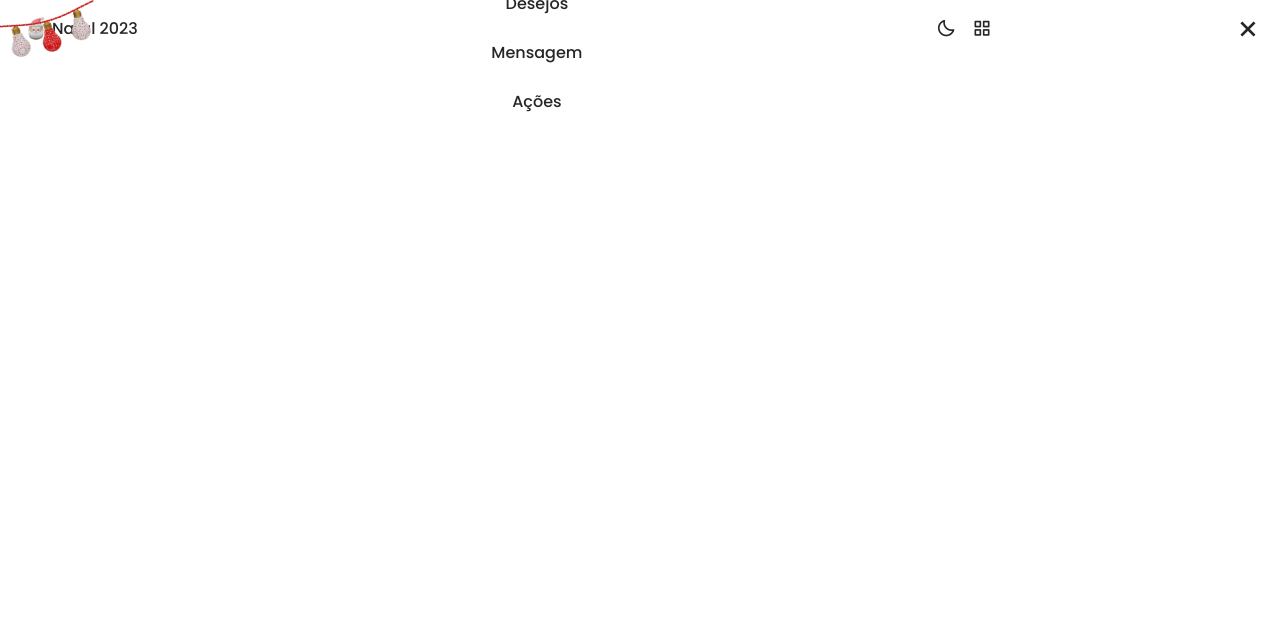
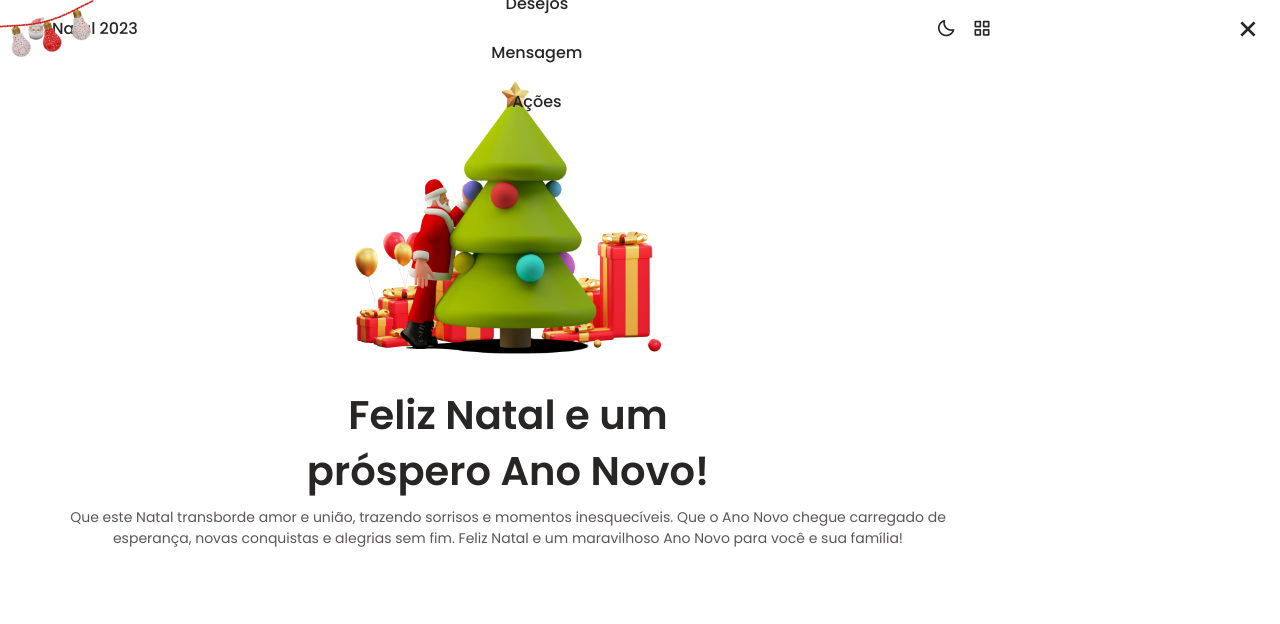
Before and after one commit to ArturColen/ChristmasChat, a plain HTML site: page client/index.html in a window 1280 px wide. Drawn offline with nearby package versions, Linux system fonts and the light colour scheme.

Commit message:
feat(client): addition of the home section

```diff
--- a/client/assets/css/style.css
+++ b/client/assets/css/style.css
@@ -242,3 +242,30 @@ body.dark-theme{
 .active-link{
     color: var(--first-color);
 }
+
+/* === Home === */
+.home-container{
+    padding: 1.5rem 0 2rem 0;
+    row-gap: 1.5rem;
+}
+
+.home-image{
+    width: 320px;
+    justify-self: center;
+}
+
+.home-data{
+    text-align: center;
+}
+
+.home-title{
+    font-size: var(--biggest-font-size);
+    margin-bottom: var(--mb-0-5);
+    line-height: 140%;
+}
+
+.home-description{
+    font-size: var(--small-font-size);
+    padding: 0 2rem;
+    margin-bottom: var(--mb-2-5);
+}
--- a/client/index.html
+++ b/client/index.html
@@ -48,7 +48,20 @@
         </nav>
     </header>
     <!-- === Home === -->
-
+    <section class="home" id="home">
+        <div class="home-container container grid">
+            <img src="./assets/images/home/home.png" alt="Árvore de natal" class="home-image">
+            <div class="home-data">
+                <h1 class="home-title">Feliz Natal e um<br> próspero Ano Novo!</h1>
+                <p class="home-description">
+                    Que este Natal transborde amor e união, trazendo sorrisos e momentos
+                    inesquecíveis. Que o Ano Novo chegue carregado de esperança, novas
+                    conquistas e alegrias sem fim. Feliz Natal e um maravilhoso Ano Novo
+                    para você e sua família!
+                </p>
+            </div>
+        </div>
+    </section>
 
     <!-- === ScrollReveal === -->
     <script src="./assets/js/scrollreveal.min.js"></script>
```
